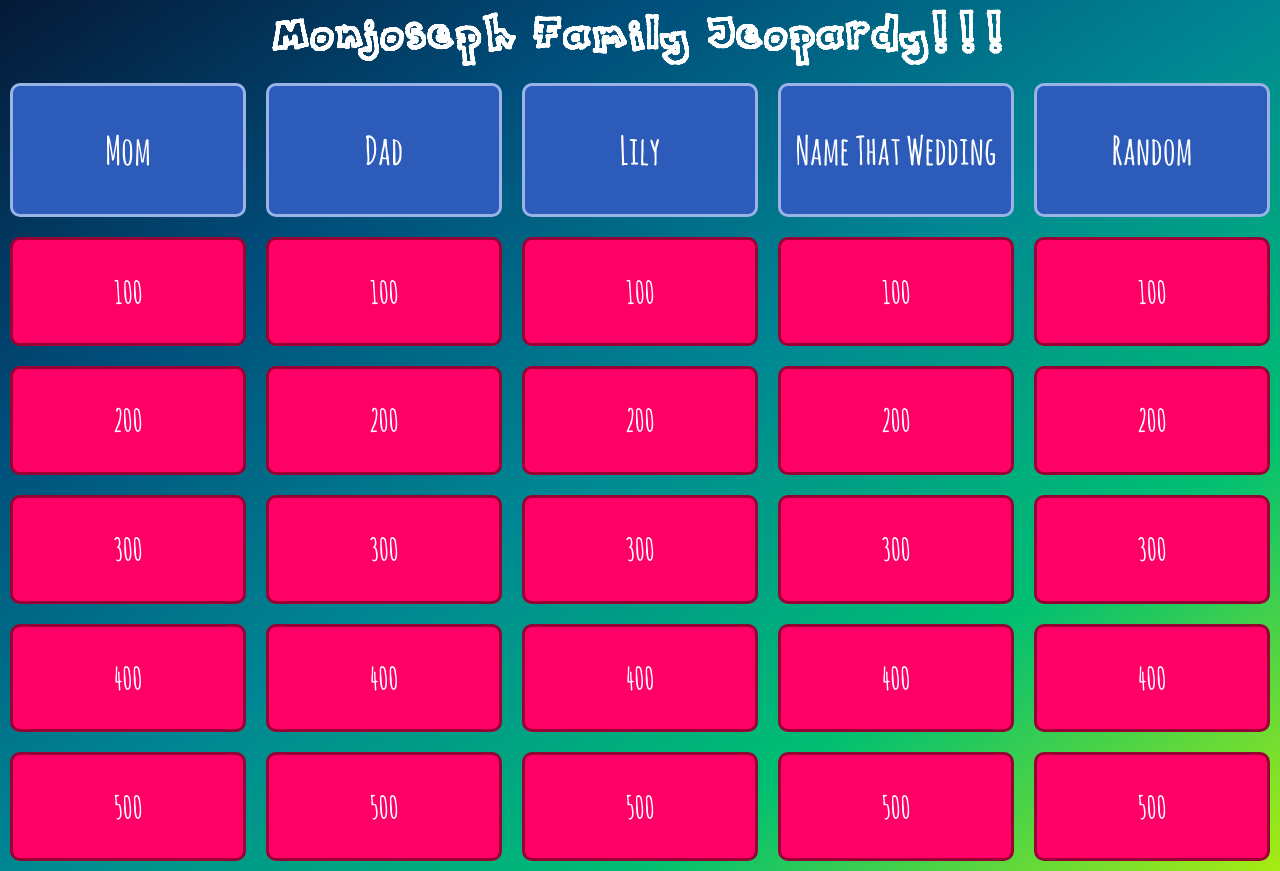
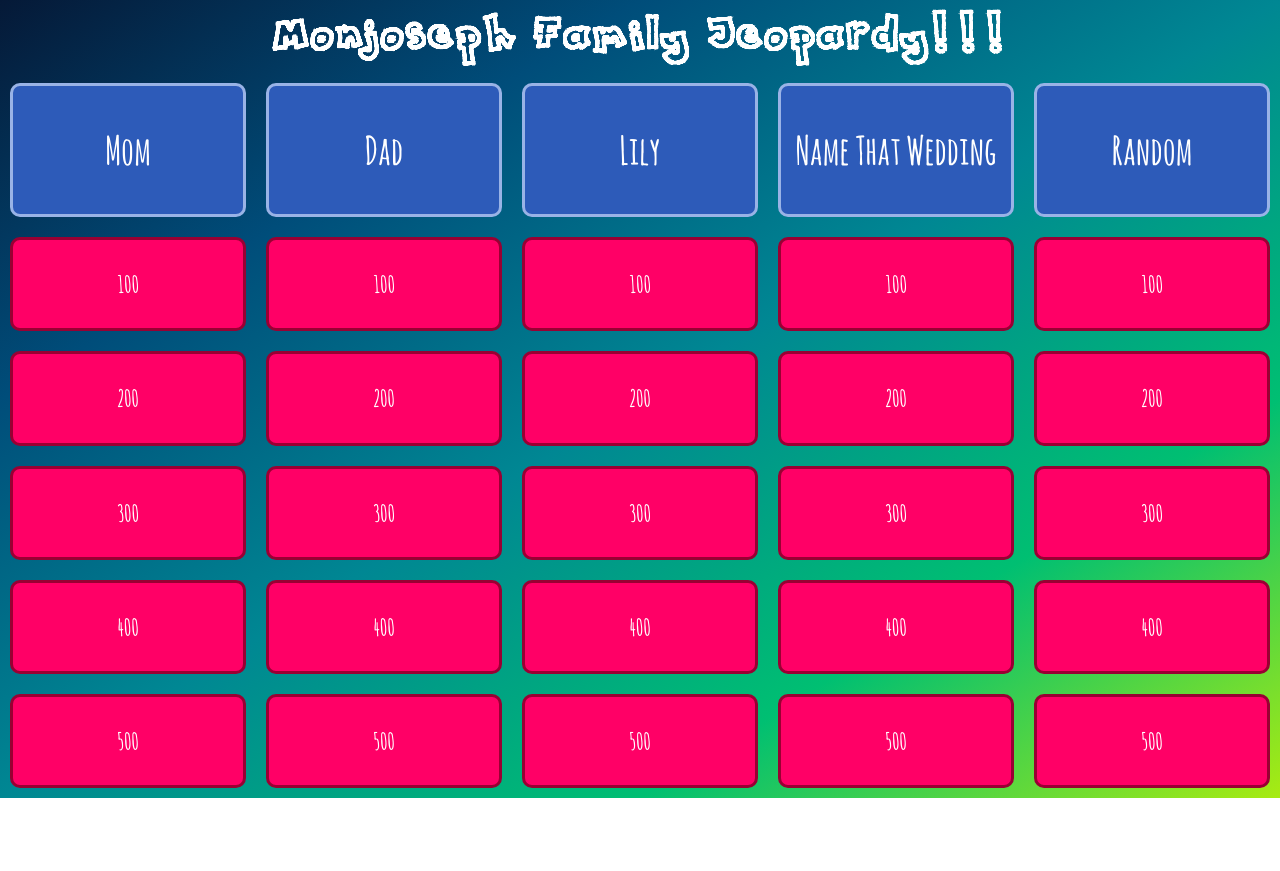
Before and after one commit to InnaMon/jeopardy, a React (Create React App) app: page / in a window 1280 px wide. After the commit the page ends 800 px from the top, so only its background shows below. Built offline with nearby package versions, Linux system fonts and the light colour scheme.

Commit message:
moved the modal inside the card component

```diff
--- a/src/App.js
+++ b/src/App.js
@@ -12,21 +12,21 @@ class App extends Component {
     timerTime: 60
   }
 
-  // modalHandler = (e) => {
-  //   this.setState({
-  //     showModal: !this.state.showModal
-  //   });
-  //   this.resetCountDown();
+  modalHandler = (e) => {
+    this.setState({
+      showModal: !this.state.showModal
+    });
+    this.resetCountDown();
+  }
+
+  // modalHandler = (answer) => {
+  //   if (answer === this.props.answer) {
+  //     this.setState({
+  //       showModal: !this.state.showModal
+  //     });
+  //     this.resetCountDown();
+  //   }
   // }
-
-  modalHandler = (answer) => {
-    if (answer === this.props.answer) {
-      this.setState({
-        showModal: !this.state.showModal
-      });
-      this.resetCountDown();
-    }
-  }
 
   //TO DO: ADD A UNIQUE ID TO EACH MODAL SO THAT ONLY ONE MODAL IS TRIGGERED AT A GIVEN TIME
   // https://hub.packtpub.com/creating-reusable-generic-modals-react-and-redux/
@@ -73,7 +73,7 @@ class App extends Component {
         <div className="row">
           <Card handleModal={this.modalHandler} answered={this.state.answered}>
             100
-            <div>
+            {/* <div>
             <Modal
               showModal={this.state.showModal}
               onClose={this.modalHandler}
@@ -88,12 +88,12 @@ class App extends Component {
                 <p>Question about murm.</p>
               </>
             </Modal>
-            </div>
+            </div> */}
           </Card>
 
-          <Card handleModal={this.modalHandler} answered={this.state.answered}>
-            100
-            <Modal
+          <Card
+              handleModal={this.modalHandler}
+              answered={this.state.answered}
               showModal={this.state.showModal}
               onClose={this.modalHandler}
               answerButton={this.showAnswerHandler}
@@ -101,17 +101,15 @@ class App extends Component {
               answer={<div>The answer is...</div>}
               timerTime={this.state.timerTime}
               startTimer={this.startTimer}
+              header={<h2>Dad: 100 pts</h2>}
+              question={<p>Question about dad.</p>}
             >
-              <>
-                <h2>Dad: 100 pts</h2>
-                <p>Question about murm.</p>
-              </>
-            </Modal>
+            100
           </Card>
 
-          <Card handleModal={this.modalHandler} answered={this.state.answered}>
-            100
-            <Modal
+          <Card
+              handleModal={this.modalHandler}
+              answered={this.state.answered}
               showModal={this.state.showModal}
               onClose={this.modalHandler}
               answerButton={this.showAnswerHandler}
@@ -119,48 +117,18 @@ class App extends Component {
               answer={<div>The answer is...</div>}
               timerTime={this.state.timerTime}
               startTimer={this.startTimer}
-            >
-              <>
-                <h2>Lily: 100 pts</h2>
-                <p>Question about murm.</p>
-              </>
-            </Modal>
+              header={<h2>Lily: 100 pts</h2>}
+              question={<p>Question about Lily.</p>}
+          >
+            100
           </Card>
 
-          <Card handleModal={this.modalHandler} answered={this.state.answered}>
+          <Card>
             100
-            <Modal
-              showModal={this.state.showModal}
-              onClose={this.modalHandler}
-              answerButton={this.showAnswerHandler}
-              showAnswer={this.state.showAnswer}
-              answer={<div>The answer is...</div>}
-              timerTime={this.state.timerTime}
-              startTimer={this.startTimer}
-            >
-              <>
-                <h2>Name That Wedding: 100 pts</h2>
-                <p>Question about murm.</p>
-              </>
-            </Modal>
           </Card>
 
-          <Card handleModal={this.modalHandler} answered={this.state.answered}>
+          <Card>
             100
-            <Modal
-              showModal={this.state.showModal}
-              onClose={this.modalHandler}
-              answerButton={this.showAnswerHandler}
-              showAnswer={this.state.showAnswer}
-              answer={<div>The answer is...</div>}
-              timerTime={this.state.timerTime}
-              startTimer={this.startTimer}
-            >
-              <>
-                <h2>Random</h2>
-                <p>Question about murm.</p>
-              </>
-            </Modal>
           </Card>
 
         </div>
--- a/src/components/Card/Card.css
+++ b/src/components/Card/Card.css
@@ -1,11 +1,11 @@
 .card {
     display: flex;
-    /* height: 4em; */
+    height: 4em;
     flex: 1;
     justify-content: center;
     align-items: center;
     /* font-weight: lighter; */
-    /* font-size: 1.4em; */
+    font-size: 0.75em;
     color: white;
     cursor: pointer;
     margin: 10px;
--- a/src/components/Card/Card.js
+++ b/src/components/Card/Card.js
@@ -1,4 +1,5 @@
 import React, { Component } from 'react';
+import Modal from '../Modal/Modal';
 import './Card.css';
 
 class Card extends Component {
@@ -8,9 +9,33 @@ class Card extends Component {
             className={"card " + (!this.props.answered ? "notAnsweredCard" : "answeredCard")}
             onClick={e => this.props.handleModal(e)}>
             <p>{this.props.children}</p>
+            <Modal
+              showModal={this.props.showModal}
+              onClose={this.props.onClose}
+              header={this.props.header}
+              question={this.props.question}
+              answerButton={this.props.answerButton}
+              showAnswer={this.props.showAnswer}
+              answer={this.props.answer}
+              timerTime={this.props.timerTime}
+              startTimer={this.props.startTimer}
+            >
+            </Modal>
             </div>
         )
     }
 }
 
+// class Card extends Component {
+//     render() {
+//         return (
+//             <div
+//             className={"card " + (!this.props.answered ? "notAnsweredCard" : "answeredCard")}
+//             onClick={e => this.props.handleModal(e)}>
+//             <p>{this.props.children}</p>
+//             </div>
+//         )
+//     }
+// }
+
 export default Card;
--- a/src/components/Modal/Modal.js
+++ b/src/components/Modal/Modal.js
@@ -19,7 +19,10 @@ class Modal extends Component {
 
       return (
         <div className="Modal">
-            <div className="text">{this.props.children}
+            <div className="text">
+            {this.props.children}
+            {this.props.header}
+            {this.props.question}
             {answer}
             </div>
             <Timer className="timer" startTimer={this.props.startTimer} timerTime={this.props.timerTime}/>
```
